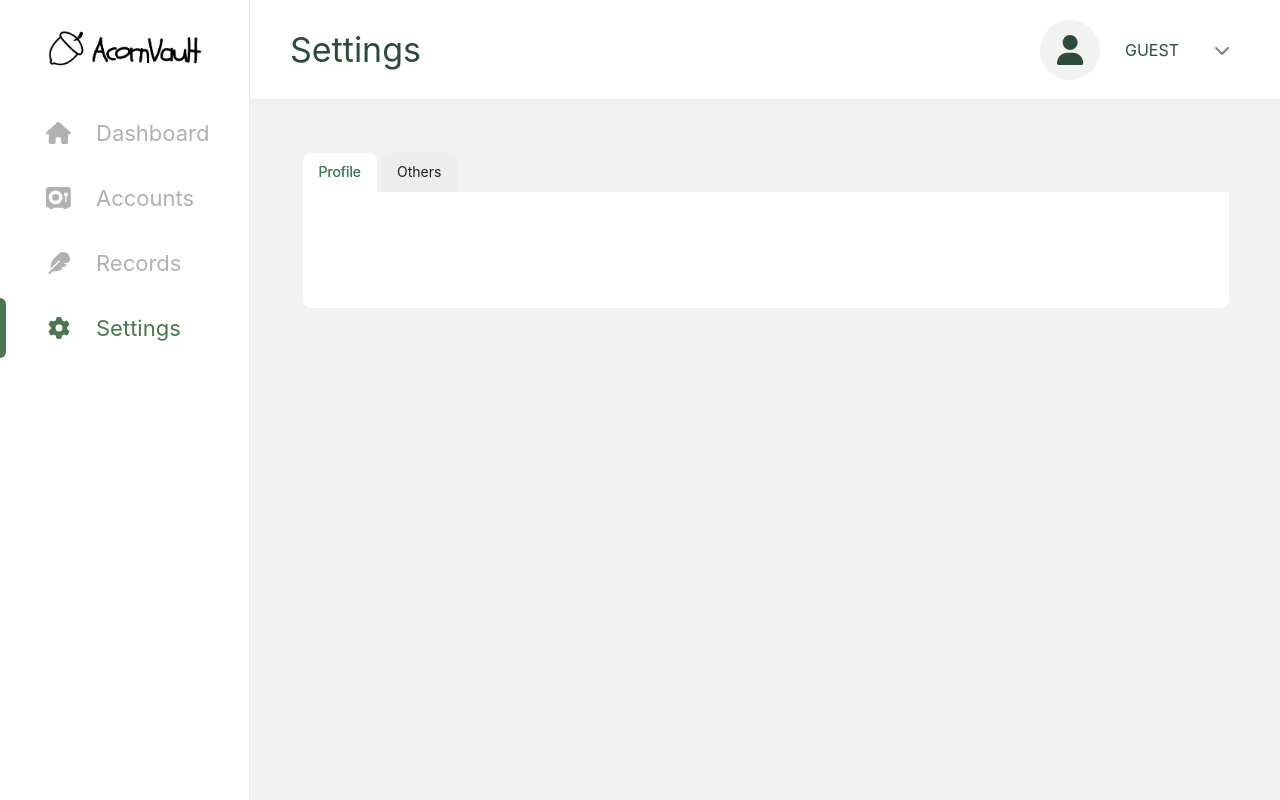
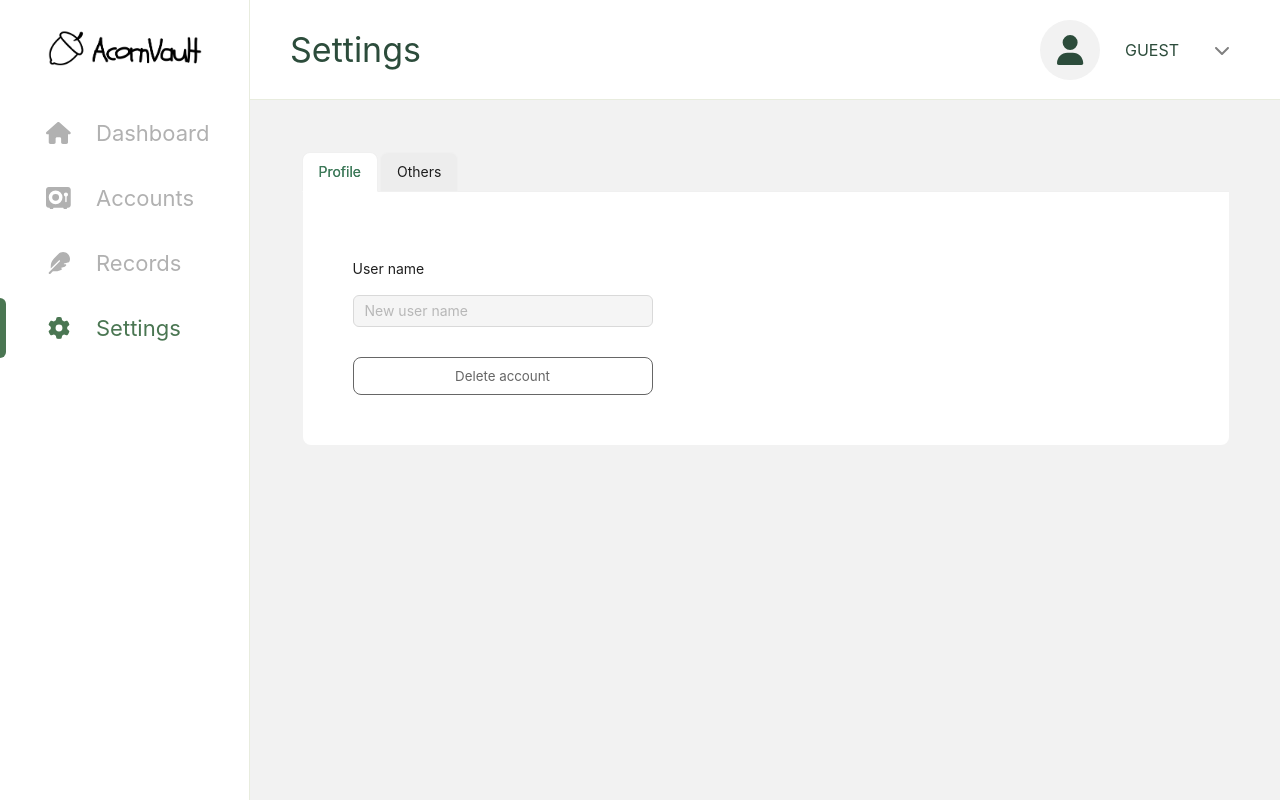
Before and after one commit to yunahu/acorn-vault, a React (Vite) app: page /settings in a window 1280 px wide. Built offline with nearby package versions, Linux system fonts and the light colour scheme; no server answers.

Commit message:
Update NetWorthByCurrencyCard and NetWorthCard, implement user account deletion and user nickname change

```diff
--- a/package.json
+++ b/package.json
@@ -13,6 +13,7 @@
 		"@fortawesome/fontawesome-svg-core": "^6.7.2",
 		"@fortawesome/free-solid-svg-icons": "^6.7.2",
 		"@fortawesome/react-fontawesome": "^0.2.2",
+		"@nivo/pie": "^0.90.0",
 		"@tanstack/react-query": "^5.69.0",
 		"antd": "^5.24.4",
 		"axios": "^1.8.4",
--- a/src/components/cards/NetWorthByCurrencyCard/NetWorthByCurrencyCard.tsx
+++ b/src/components/cards/NetWorthByCurrencyCard/NetWorthByCurrencyCard.tsx
@@ -1,29 +1,41 @@
 import styled from 'styled-components';
 import { useQuery } from '@tanstack/react-query';
-import { getNetWorthByCurrency, NetWorth } from 'src/services/api';
+import { ResponsivePie } from '@nivo/pie';
+import { getNetWorthByCurrency, NetWorthByCurrency } from 'src/services/api';
 import { useCurrencies } from 'src/hooks/useCurrencies';
 import Card from 'src/components/cards/Card/Card';
 import { formatNumber } from 'src/utils/helpers';
+import useAccountQueryMutations from 'src/hooks/useAccountQueryMutations';
 
 // #region Styles
 
 const Body = styled.div`
   display: flex;
-  gap: 10px;
+  gap: 20px;
+`;
+
+const ChartContainer = styled.div`
+  width: 200px;
+  height: 200px;
+`;
+
+const List = styled.div`
+  display: flex;
+  gap: 25px;
   flex-direction: column;
 `;
 
 const ItemContainer = styled.div`
+  display: flex;
+  gap: 5px;
+  flex-direction: column;
+`;
+
+const AmountContainer = styled.div`
   font-size: 20px;
   display: flex;
-  justify-content: space-between;
   align-items: end;
   gap: 15px;
-`;
-
-const Currency = styled.div`
-  font-size: 14px;
-  line-height: 18px;
 `;
 
 const Amount = styled.div<{ $negative?: boolean }>`
@@ -31,27 +43,69 @@ const Amount = styled.div<{ $negative?: boolean }>`
     $negative ? theme.colors.negative : theme.colors.positive};
 `;
 
+const Conversion = styled.div`
+  color: #615d5d;
+  display: flex;
+  font-size: 14px;
+`;
+
 // #endregion
+
+const processData = (
+  data: NetWorthByCurrency,
+  getCode: (id: number) => string | undefined
+) => {
+  const result = data.rows.map((row) => {
+    return {
+      id: getCode(row.currency_id),
+      label: getCode(row.currency_id),
+      value: formatNumber(row.percentage),
+    };
+  });
+
+  return result ?? [];
+};
 
 const NetWorthByCurrencyCard = () => {
   const { getSymbol, getCode } = useCurrencies();
-  const query = useQuery<NetWorth[]>({
-    queryKey: ['netWorthByCurrency'],
+  const { accountQuery } = useAccountQueryMutations();
+  const query = useQuery<NetWorthByCurrency>({
+    queryKey: ['netWorthByCurrency', accountQuery.data],
     queryFn: getNetWorthByCurrency,
   });
+
+  const data = query.data ? processData(query.data, getCode) : [];
 
   return (
     <Card title="Net Worth By Currency" $loading={query.isLoading}>
       <Body>
-        {query.data &&
-          query.data.map((item) => (
-            <ItemContainer key={item.currency_id}>
-              <Currency>{getCode(item.currency_id)}</Currency>
-              <Amount $negative={item.amount < 0}>
-                {getSymbol(item.currency_id)} {formatNumber(item.amount)}
-              </Amount>
-            </ItemContainer>
-          ))}
+        <ChartContainer>
+          <ResponsivePie
+            data={data}
+            sortByValue
+            arcLabel={(d) => `${d.label} (${d.value}%)`}
+            enableArcLinkLabels={false}
+          />
+        </ChartContainer>
+        <List>
+          {query.data &&
+            query.data.rows.map((row) => (
+              <ItemContainer key={row.currency_id}>
+                <AmountContainer>
+                  {getCode(row.currency_id)}
+                  <Amount $negative={row.amount < 0}>
+                    {getSymbol(row.currency_id)} {formatNumber(row.amount)}
+                  </Amount>
+                </AmountContainer>
+                <Conversion>
+                  ({formatNumber(row.percentage)}% -{' '}
+                  {getCode(query.data.primary_currency)}{' '}
+                  {getSymbol(query.data.primary_currency)}{' '}
+                  {formatNumber(row.amount_in_PC)})
+                </Conversion>
+              </ItemContainer>
+            ))}
+        </List>
       </Body>
     </Card>
   );
--- a/src/components/cards/NetWorthCard/NetWorthCard.tsx
+++ b/src/components/cards/NetWorthCard/NetWorthCard.tsx
@@ -1,7 +1,8 @@
 import styled from 'styled-components';
 import { useQuery } from '@tanstack/react-query';
-import { getNetWorth } from 'src/services/api';
 import { useCurrencies } from 'src/hooks/useCurrencies';
+import useAccountQueryMutations from 'src/hooks/useAccountQueryMutations';
+import { getNetWorth, NetWorth } from 'src/services/api';
 import Card from 'src/components/cards/Card/Card';
 import { formatNumber } from 'src/utils/helpers';
 
@@ -29,22 +30,19 @@ const Amount = styled.div<{ $negative?: boolean }>`
 
 const NetWorthCard = () => {
   const { getSymbol, getCode } = useCurrencies();
-  const netWorthQuery = useQuery({
-    queryKey: ['netWorth'],
+  const { accountQuery } = useAccountQueryMutations();
+  const query = useQuery<NetWorth>({
+    queryKey: ['netWorth', accountQuery.data],
     queryFn: getNetWorth,
   });
 
   return (
-    <Card title="Total Net Worth" $loading={netWorthQuery.isLoading}>
+    <Card title="Total Net Worth" $loading={query.isLoading}>
       <Body>
-        <Currency>
-          {netWorthQuery.data && getCode(netWorthQuery.data.currency_id)}
-        </Currency>
-        <Amount
-          $negative={netWorthQuery.data && netWorthQuery.data?.amount < 0}
-        >
-          {netWorthQuery.data && getSymbol(netWorthQuery.data.currency_id)}{' '}
-          {netWorthQuery.data && formatNumber(netWorthQuery.data.amount)}
+        <Currency>{query.data && getCode(query.data.currency_id)}</Currency>
+        <Amount $negative={query.data && query.data?.amount < 0}>
+          {query.data && getSymbol(query.data.currency_id)}{' '}
+          {query.data && formatNumber(query.data.amount)}
         </Amount>
       </Body>
     </Card>
--- a/src/hooks/useAuth.tsx
+++ b/src/hooks/useAuth.tsx
@@ -1,3 +1,4 @@
+import { useQueryClient } from '@tanstack/react-query';
 import { onAuthStateChanged, User as FirebaseUser } from 'firebase/auth';
 import { createContext, useContext, useEffect, useState } from 'react';
 import { auth } from 'src/services/firebase';
@@ -33,10 +34,12 @@ export const mapUser = (user: FirebaseUser | null): User | null => {
 
 export const AuthProvider = (props: { children: React.ReactNode }) => {
   const [user, setUser] = useState<User | null>(mapUser(auth.currentUser));
+  const queryClient = useQueryClient();
 
   useEffect(() => {
     const unsubscribe = onAuthStateChanged(auth, (user) => {
       setUser(mapUser(user));
+      queryClient.removeQueries();
     });
 
     return unsubscribe;
--- a/src/pages/Accounts/Accounts.tsx
+++ b/src/pages/Accounts/Accounts.tsx
@@ -23,8 +23,8 @@ const Accounts = () => {
   return (
     <Container>
       <Main>
+        <AccountsTable />
         <NetWorthCard />
-        <AccountsTable />
         <NetWorthByCurrencyCard />
       </Main>
     </Container>
--- a/src/pages/Settings/Settings.tsx
+++ b/src/pages/Settings/Settings.tsx
@@ -48,7 +48,12 @@ const items: TabsProps['items'] = [
 const Settings = () => {
   return (
     <Container>
-      <Tabs tabBarStyle={{ margin: 0 }} type="card" items={items} />
+      <Tabs
+        tabBarStyle={{ margin: 0 }}
+        type="card"
+        items={items}
+        destroyInactiveTabPane
+      />
     </Container>
   );
 };
--- a/src/pages/Settings/components/Profile/Profile.tsx
+++ b/src/pages/Settings/components/Profile/Profile.tsx
@@ -1,15 +1,84 @@
 import styled from 'styled-components';
+import { Input } from 'antd';
+import { Spin as AntSpin } from 'antd';
+import { deleteUser, getAuth, updateProfile } from 'firebase/auth';
+import { KeyboardEvent, useState } from 'react';
+import { useNavigate } from 'react-router-dom';
+import BasicButton from 'src/components/buttons/BasicButton/BasicButton';
+import { deleteUserAccount } from 'src/services/api';
 
 // #region Styles
 
 const Container = styled.div`
+  display: flex;
+  flex-direction: column;
+  gap: 30px;
   padding: 50px;
+`;
+
+const ItemContainer = styled.div`
+  display: flex;
+  flex-direction: column;
+  gap: 10px;
+  width: 300px;
+`;
+
+const StyledLabel = styled.label`
+  height: 27px;
 `;
 
 // #endregion
 
 const Profile = () => {
-  return <Container></Container>;
+  const auth = getAuth();
+  const navigate = useNavigate();
+  const [loading, setLoading] = useState(false);
+
+  const handleUpdate = (evt: KeyboardEvent<HTMLInputElement>) => {
+    if (auth.currentUser) {
+      if (
+        evt.currentTarget.value &&
+        evt.currentTarget.value !== auth.currentUser.displayName
+      ) {
+        updateProfile(auth.currentUser, {
+          displayName: evt.currentTarget.value,
+        }).catch((err) => {
+          console.error(err);
+        });
+      }
+    }
+    evt.currentTarget.blur();
+  };
+
+  const deleteAccount = async () => {
+    setLoading(true);
+    if (auth.currentUser) {
+      try {
+        await deleteUserAccount();
+        await deleteUser(auth.currentUser);
+      } catch (err) {
+        console.error(err);
+      }
+    }
+    navigate('/signin');
+  };
+
+  return (
+    <Container>
+      {loading && <AntSpin fullscreen></AntSpin>}
+      <ItemContainer>
+        <StyledLabel>User name</StyledLabel>
+        <Input
+          disabled={!auth.currentUser}
+          defaultValue={auth.currentUser?.displayName ?? 'New user name'}
+          onPressEnter={handleUpdate}
+        />
+      </ItemContainer>
+      <ItemContainer>
+        <BasicButton onClick={deleteAccount}>Delete account</BasicButton>
+      </ItemContainer>
+    </Container>
+  );
 };
 
 export default Profile;
--- a/src/services/api.ts
+++ b/src/services/api.ts
@@ -56,6 +56,16 @@ export type SettingsEditableKey = 'primary_currency';
 export interface NetWorth {
   currency_id: number;
   amount: number;
+}
+
+export interface NetWorthByCurrency {
+  primary_currency: number;
+  rows: {
+    currency_id: number;
+    amount: number;
+    amount_in_PC: number;
+    percentage: number;
+  }[];
 }
 
 // --- Accounts ---
@@ -156,6 +166,8 @@ export const updateSettings = (
     value,
   });
 
+export const deleteUserAccount = () => api.delete('/settings/user');
+
 // --- Statistics ---
 
 export const getNetWorth = () =>
--- a/src/utils/helpers.ts
+++ b/src/utils/helpers.ts
@@ -1,5 +1,12 @@
-export const formatNumber = (value: number | string): string =>
-  value.toLocaleString('en-US', {
+export const formatNumber = (value: number | string): string => {
+  let num: number;
+  if (typeof value === 'string') {
+    num = parseFloat(value);
+  } else {
+    num = value;
+  }
+  return num.toLocaleString('en-US', {
     minimumFractionDigits: 2,
     maximumFractionDigits: 2,
   });
+};
```
Also changed, not shown: 1 other file (tests, documents, lock files or other folders).
